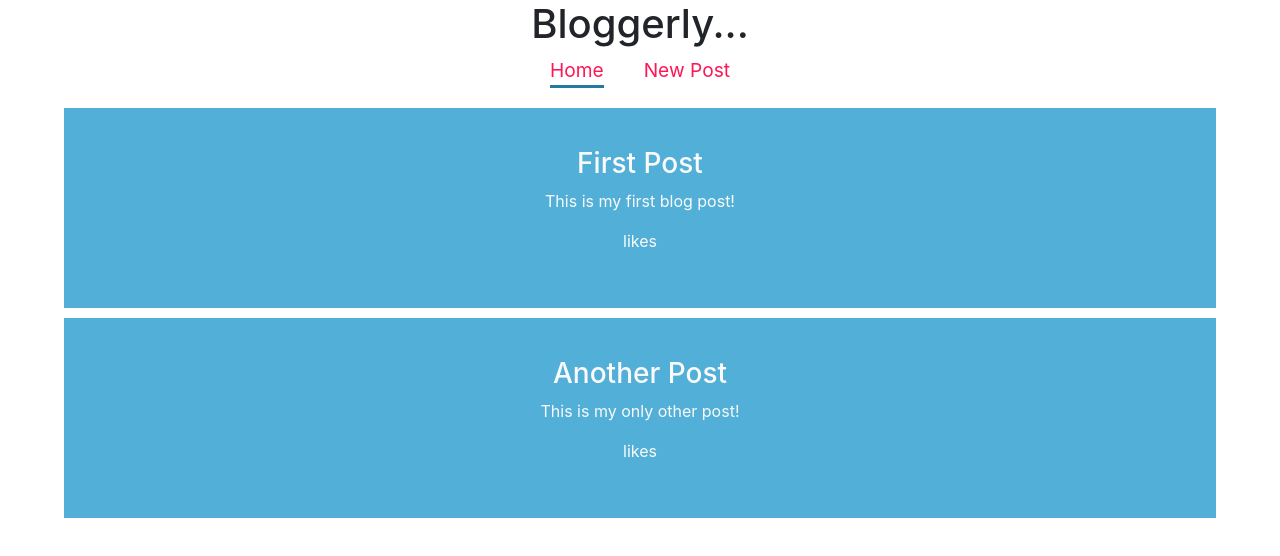
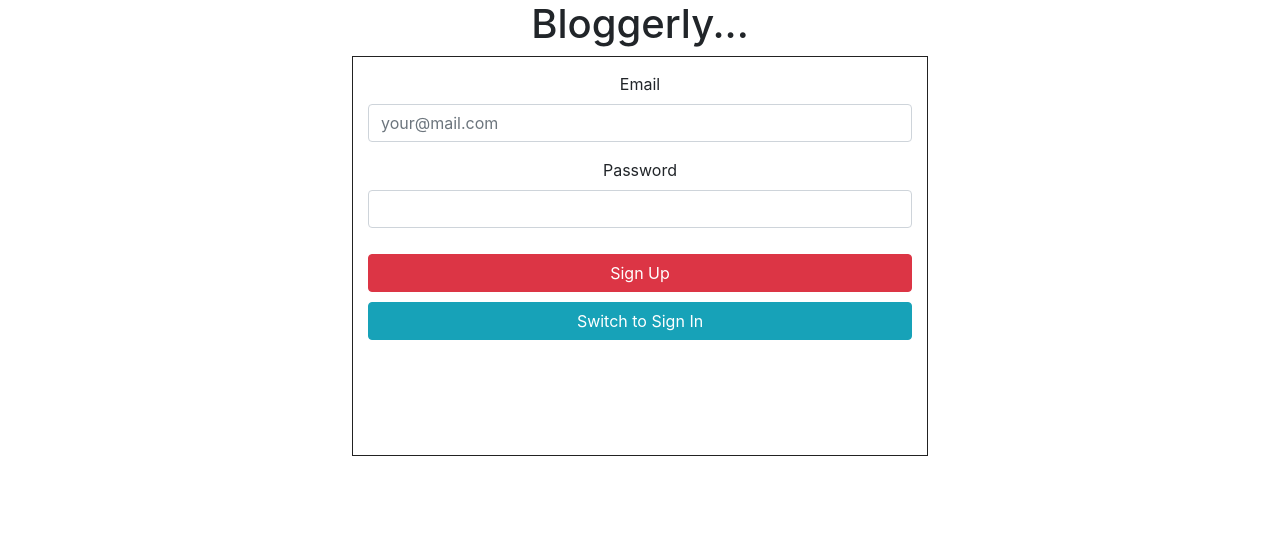
Before and after one commit to KaanSerin/Blogsome, a React (Create React App) app: page / in a window 1280 px wide. Shown: the top 556 px of the page. Built offline with nearby package versions, Linux system fonts and the light colour scheme.

Commit message:
Added authentication page. Using firebase for authentication and storage. Can signin and sign up now. posts are stored on and retrieved from server

```diff
--- a/package.json
+++ b/package.json
@@ -1,11 +1,12 @@
 {
-  "name": "blogtime",
+  "name": "blogsome",
   "version": "0.1.0",
   "private": true,
   "dependencies": {
     "@testing-library/jest-dom": "^4.2.4",
     "@testing-library/react": "^9.5.0",
     "@testing-library/user-event": "^7.2.1",
+    "axios": "^0.19.2",
     "bootstrap": "^4.5.1",
     "node-sass": "^4.14.1",
     "react": "^16.13.1",
--- a/src/App.js
+++ b/src/App.js
@@ -1,16 +1,20 @@
-import React, { useState } from "react";
+import React, { useState, useEffect } from "react";
 import "./main.scss";
 import Posts from "./components/Posts/Posts";
 import NewPost from "./components/NewPost/NewPost";
-import { Switch, Route, NavLink } from "react-router-dom";
+import { Switch, Route, useHistory } from "react-router-dom";
 import uuid from "uuid/dist/v4";
 import Navbar from "./components/Navbar/Navbar";
+import AuthenticationForm from "./components/Authentication/AuthenticationForm";
+import axios from "axios";
 
 function App() {
-  const [posts, setPosts] = useState([
-    { id: 1, title: "First Post", body: "This is my first blog post!" },
-    { id: 2, title: "Another Post", body: "This is my only other post!" },
-  ]);
+  const [posts, setPosts] = useState([]);
+
+  const [isAuthenticated, setIsAuthenticated] = useState(false);
+  const [authenticationData, setAuthenticationData] = useState(null);
+
+  const history = useHistory();
 
   const addPostHandler = (title, body) => {
     const newPost = {
@@ -18,22 +22,52 @@ function App() {
       title,
       body,
     };
+    const newPosts = [...posts, newPost];
+    axios
+      .put(
+        `https://blogsome-f30d4.firebaseio.com/posts/${authenticationData.localId}.json`,
+        newPosts
+      )
+      .then((response) => setPosts(newPosts))
+      .catch((error) => console.log(error));
+  };
 
-    setPosts([...posts, newPost]);
+  useEffect(() => {
+    if (isAuthenticated) {
+      // get posts
+      axios
+        .get(
+          `https://blogsome-f30d4.firebaseio.com/posts/${authenticationData.localId}.json`
+        )
+        .then((response) => {
+          console.log(response.data);
+          setPosts(response.data);
+        })
+        .catch((error) => console.log(error));
+    }
+  }, [isAuthenticated]);
+
+  const onAuthenticationHandler = (data) => {
+    setAuthenticationData(data);
+    setIsAuthenticated(true);
+    history.push("/my-posts");
   };
 
   return (
     <div className="App">
       <h1>Bloggerly...</h1>
 
-      <Navbar />
+      {isAuthenticated ? <Navbar isAuthenticated={isAuthenticated} /> : null}
 
       <Switch>
         <Route path="/new-post">
           <NewPost addPost={addPostHandler} />
         </Route>
+        <Route path="/my-posts" exact>
+          <Posts posts={posts} />
+        </Route>
         <Route path="/" exact>
-          <Posts posts={posts} />
+          <AuthenticationForm onAuthenticated={onAuthenticationHandler} />
         </Route>
       </Switch>
     </div>
--- /dev/null
+++ b/src/components/Authentication/AuthenticationForm.js
@@ -0,0 +1,80 @@
+import React, { useState } from "react";
+import { Form, FormGroup, Label, Input, Button } from "reactstrap";
+import axios from "axios";
+
+const AuthenticationForm = ({ onAuthenticated }) => {
+  const [isSignUp, setIsSignUp] = useState(true);
+  const [email, setEmail] = useState("");
+  const [password, setPassword] = useState("");
+
+  const onSubmitHandler = (event) => {
+    event.preventDefault();
+
+    const data = {
+      email,
+      password,
+      returnSecureToken: true,
+    };
+
+    // If sign up
+    if (isSignUp) {
+      axios
+        .post(
+          "https://identitytoolkit.googleapis.com/v1/accounts:signUp?key=AIzaSyDungJQTA_dlkQY_0pKmcMdJB5K9ZMlOFs",
+          data
+        )
+        .then((response) => {
+          console.log(response.data);
+          onAuthenticated(response.data);
+        })
+        .catch((err) => console.log(err));
+    }
+    // If sign in
+    else {
+      axios
+        .post(
+          "https://identitytoolkit.googleapis.com/v1/accounts:signInWithPassword?key=AIzaSyDungJQTA_dlkQY_0pKmcMdJB5K9ZMlOFs",
+          data
+        )
+        .then((response) => {
+          console.log(response.data);
+          onAuthenticated(response.data);
+        })
+        .catch((err) => console.log(err));
+    }
+
+    setEmail("");
+    setPassword("");
+  };
+
+  return (
+    <div className="authentication">
+      <Form onSubmit={onSubmitHandler}>
+        <FormGroup>
+          <Label>Email</Label>
+          <Input
+            type="email"
+            placeholder="your@mail.com"
+            value={email}
+            onChange={(event) => setEmail(event.target.value)}
+          />
+        </FormGroup>
+        <FormGroup>
+          <Label>Password</Label>
+          <Input
+            type="password"
+            value={password}
+            onChange={(event) => setPassword(event.target.value)}
+          />
+        </FormGroup>
+
+        <Button color="danger">{isSignUp ? "Sign Up" : "Sign In"}</Button>
+        <Button color="info" onClick={() => setIsSignUp(!isSignUp)}>
+          Switch to {isSignUp ? "Sign In" : "Sign Up"}
+        </Button>
+      </Form>
+    </div>
+  );
+};
+
+export default AuthenticationForm;
--- a/src/components/Navbar/Navbar.js
+++ b/src/components/Navbar/Navbar.js
@@ -1,16 +1,23 @@
 import React from "react";
 import { NavLink } from "react-router-dom";
 
-const Navbar = () => {
+const Navbar = ({ isAuthenticated }) => {
   return (
     <nav>
-      <NavLink to="/" exact>
+      <NavLink to="/my-posts" exact>
         Home
       </NavLink>
 
-      <NavLink to="/new-post" exact>
-        New Post
-      </NavLink>
+      {isAuthenticated ? (
+        <NavLink to="/new-post" exact>
+          New Post
+        </NavLink>
+      ) : null}
+      {isAuthenticated ? (
+        <NavLink to="/logout" exact>
+          Logout
+        </NavLink>
+      ) : null}
     </nav>
   );
 };
--- a/src/components/NewPost/NewPost.js
+++ b/src/components/NewPost/NewPost.js
@@ -12,7 +12,7 @@ const NewPost = (props) => {
     props.addPost(title, body);
     setTitle("");
     setBody("");
-    history.push("/");
+    history.push("/my-posts");
   };
 
   return (
--- a/src/components/Posts/Posts.js
+++ b/src/components/Posts/Posts.js
@@ -5,9 +5,12 @@ const Posts = ({ posts }) => {
   const output = posts.map((post) => (
     <Post key={post.id} title={post.title} body={post.body} />
   ));
-  console.log(posts);
 
-  return <div className="posts">{output}</div>;
+  return (
+    <div className="posts">
+      {output.length > 0 ? output : <h2>You have no posts :(</h2>}
+    </div>
+  );
 };
 
 export default Posts;
--- a/src/styles/_base.scss
+++ b/src/styles/_base.scss
@@ -43,3 +43,10 @@ nav {
     border-bottom: 3px solid $secondary-color;
   }
 }
+
+.authentication {
+  border: 1px solid $black-color;
+  padding: 15px;
+  margin: 0 auto;
+  height: 400px;
+}
--- a/src/styles/_layout.scss
+++ b/src/styles/_layout.scss
@@ -18,3 +18,17 @@ body {
 .new-post {
   text-align: start;
 }
+
+.authentication {
+  width: 50%;
+  form {
+    height: 50%;
+    display: flex;
+    flex-direction: column;
+    justify-content: space-between;
+
+    button {
+      margin-top: 10px;
+    }
+  }
+}
```
Also changed, not shown: 1 other file (tests, documents, lock files or other folders).
